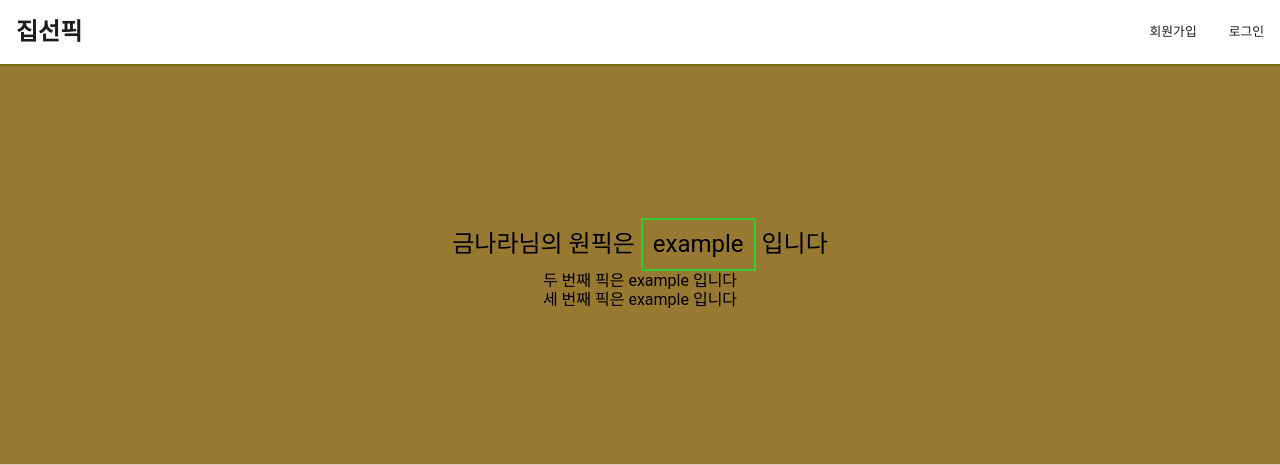
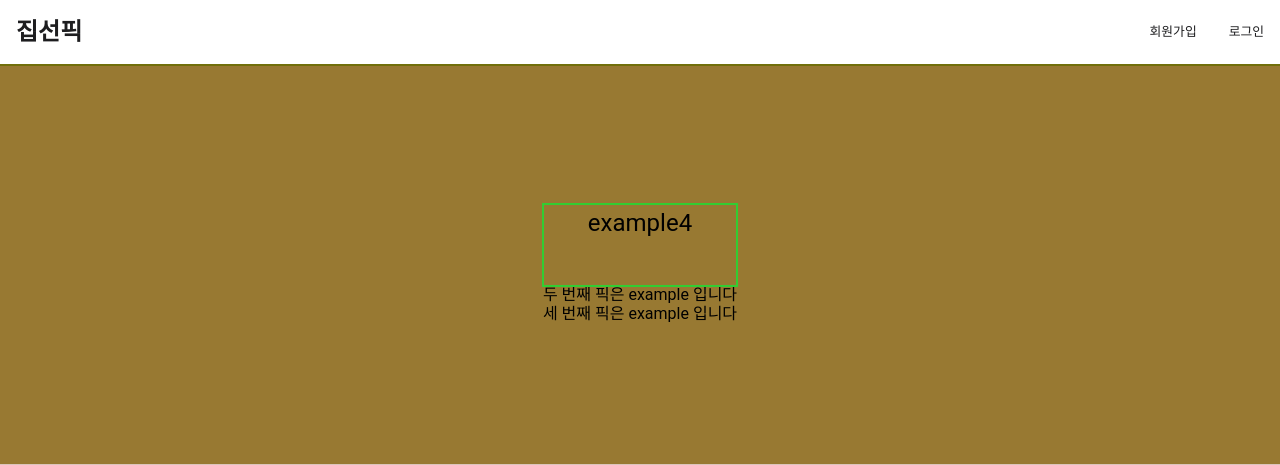
Before and after one commit to tangjinlog/zipSunPick, a web app: file src/onepick.html in a window 1280 px wide. Shown: the top 465 px of the page. Run offline with its HTML, style and script files only (its server is not run), Linux system fonts and the light colour scheme; some libraries are stand-ins or nearby versions.

Commit message:
원픽 슬라이드 수정중

```diff
--- a/src/css/main.css
+++ b/src/css/main.css
@@ -65,11 +65,22 @@ a {
 .fs-200 { font-size: var(--fs-200); }
 
 
+/* Animation */
+@keyframes pickAni {
+  0% {
+    top: 0;
+  }
+
+  100% {
+    top: -300%;
+  }
+}
+
+
 
 /*--------------------*/
 /*      component     */
 /*--------------------*/
-
 
 nav {
   width: 100%;
@@ -178,10 +189,30 @@ nav {
 }
 
 /* onepick page */
+.pick-1-con {
+  position: relative;
+  width: 15vw;
+  height: 10vh;
+  overflow: hidden;
+  outline: 2px solid limegreen;
+}
+
+
 .pick-1-box {
-  display: inline-block;
-  padding: 10px;
-  border: 2px solid limegreen;
+  position: absolute;
+  width: 100%;
+  /* height: 100%; */
+  /* top: -100%; */
+  top: -300%;
+  left: 0;
+  line-height: 1.5;
+  /* animation: pickAni .4s infinite linear; */
+  /* border: 2px solid limegreen; */
+}
+
+.pick-1-box span {
+  height: 10vh;
+  /* padding: 0.25rem; */
 }
 
 
--- a/src/onepick.html
+++ b/src/onepick.html
@@ -25,7 +25,12 @@
     <section class="bg-section flex-c">
       <!-- 원픽 알림 -->
       <div class="pick-1-con fs-700">
-        <p>금나라님의 원픽은 <span class="pick-1-box">example</span> 입니다</p>
+        <div class="pick-1-box flex-c">
+          <span>example1</span>
+          <span>example2</span>
+          <span>example3</span>
+          <span>example4</span>
+        </div>
       </div>
       <div class="pick-2-con">
         <p>두 번째 픽은 <span>example</span> 입니다</p>
```
